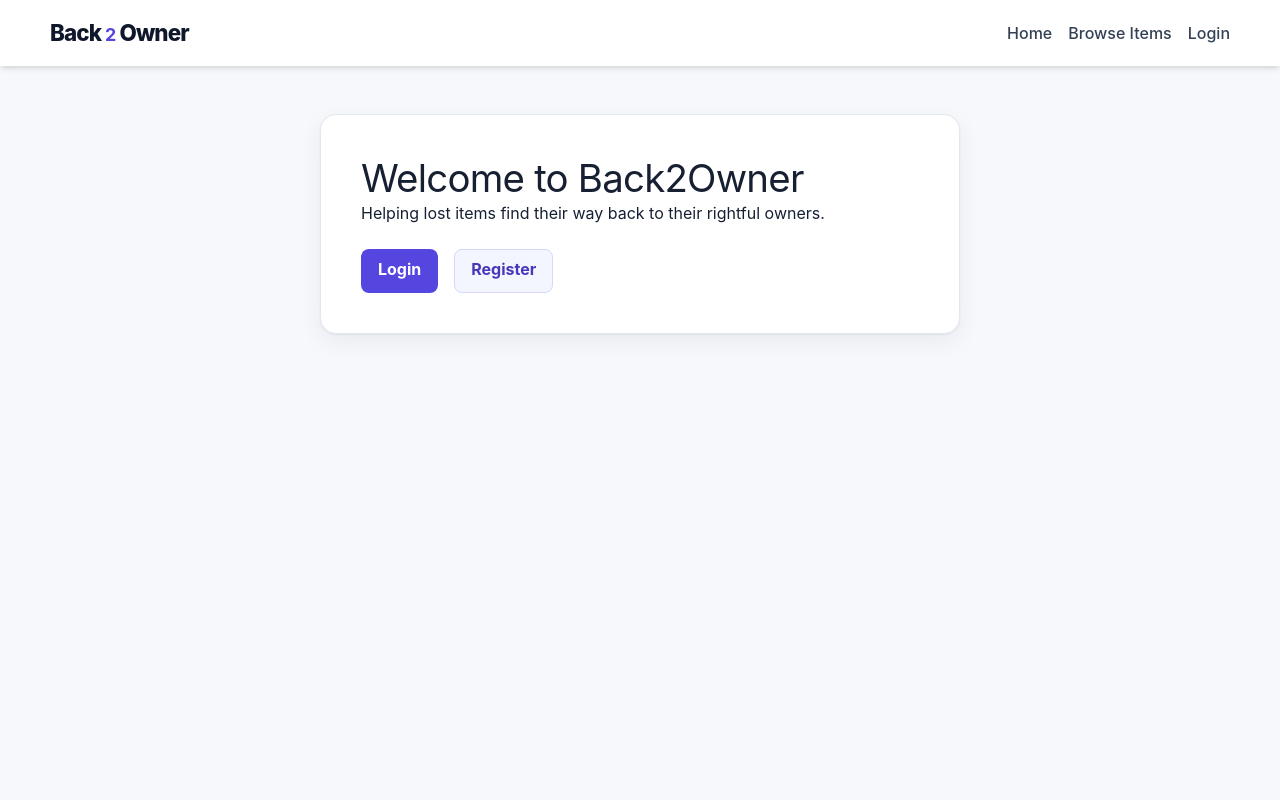
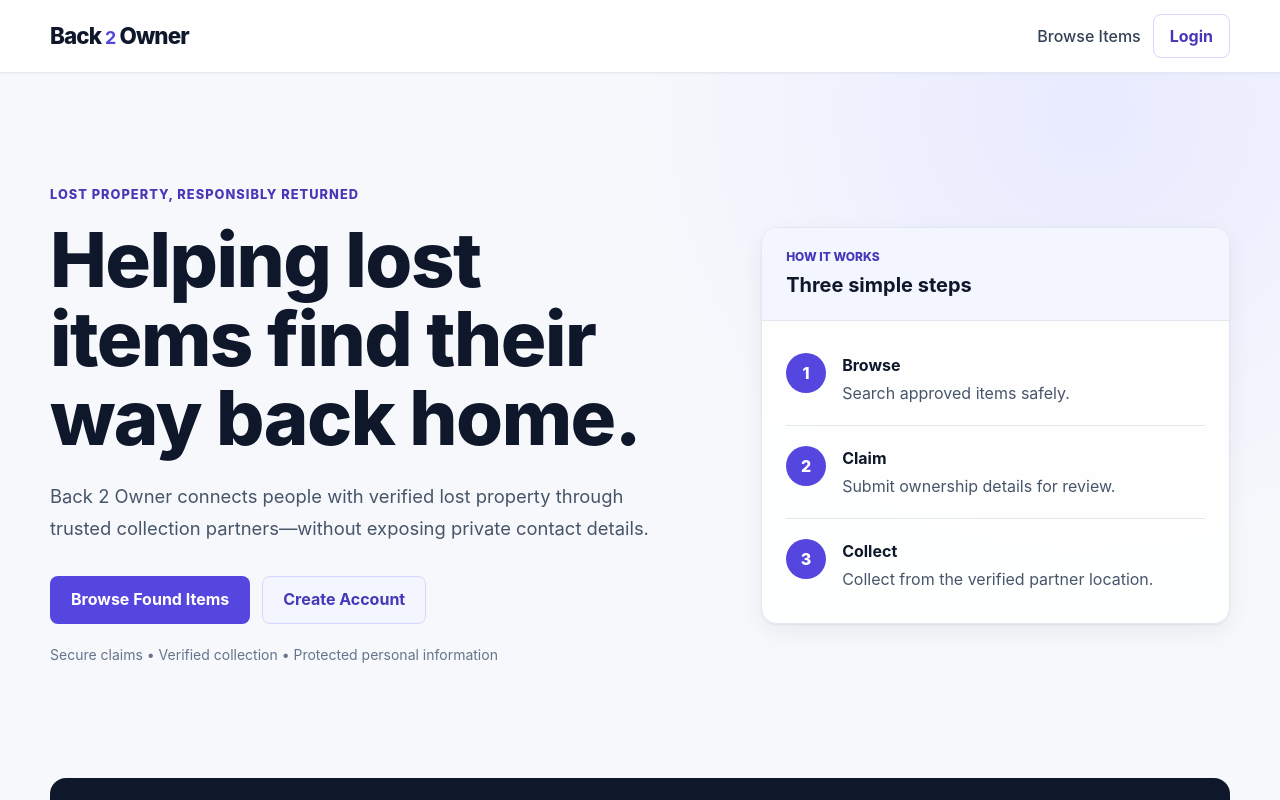
Before and after one commit to FuthifoXx/lostAndFound_frontEnd, a React (Vite) app: page / in a window 1280 px wide. Shown: the top 800 px of the page. Built offline with nearby package versions, Linux system fonts and the light colour scheme.

Commit message:
Redesign public landing experience

```diff
--- a/src/components/Navbar.jsx
+++ b/src/components/Navbar.jsx
@@ -1,33 +1,22 @@
 import { Link } from 'react-router-dom'
 import Logo from './Logo'
+import { getRoleHome } from '../utils/getRoleHome'
 
 function Navbar() {
   const user = JSON.parse(localStorage.getItem('user'))
-
-  const isAdmin = user?.role === 'admin'
-  const isPartner = user?.role === 'partner'
 
   return (
     <nav className='nav'>
       <div className='nav-center'>
         <Logo />
-        <div className='nav-links'>
-          <Link to='/'>Home</Link>
+        <div className='nav-links' aria-label='Primary navigation'>
           <Link to='/items'>Browse Items</Link>
 
-          {!user && <Link to='/login'>Login</Link>}
+          {!user && <Link to='/login' className='nav-login'>Login</Link>}
 
-          {user && <Link to='/dashboard'>Dashboard</Link>}
-
-          {user && <Link to='/notifications'>Notifications</Link>}
-
-          {isPartner && <Link to='/partner'>Partner Dashboard</Link>}
-
-          {isPartner && <Link to='/add-item'>Upload Item</Link>}
-
-          {isAdmin && <Link to='/pending-items'>Pending Items</Link>}
-
-          {isAdmin && <Link to='/admin/claims'>Pending Claims</Link>}
+          {user && (
+            <Link to={getRoleHome(user.role)} className='nav-login'>Dashboard</Link>
+          )}
         </div>
       </div>
     </nav>
--- a/src/pages/Landing.jsx
+++ b/src/pages/Landing.jsx
@@ -1,29 +1,76 @@
 import Navbar from '../components/Navbar'
 import { Link } from 'react-router-dom'
+import { useAuth } from '../hooks/useAuth'
+import { getRoleHome } from '../utils/getRoleHome'
 
 function Landing() {
+  const { user } = useAuth()
+
   return (
-    <>
+    <div className='public-page'>
       <Navbar />
 
-      <section className='form'>
-        <h2>Welcome to Back2Owner</h2>
-        <p className='text'>
-          Helping lost items find their way back to their rightful owners.
-        </p>
+      <main>
+        <section className='landing-hero'>
+          <div className='landing-hero-copy'>
+            <p className='landing-eyebrow'>Lost property, responsibly returned</p>
+            <h1>Helping lost items find their way back home.</h1>
+            <p className='landing-intro'>
+              Back 2 Owner connects people with verified lost property through
+              trusted collection partners—without exposing private contact details.
+            </p>
 
-        <Link to='/login' className='btn'>
-          Login
-        </Link>
-        <Link
-          to='/register'
-          className='btn btn-hipster'
-          style={{ marginLeft: '1rem' }}
-        >
-          Register
-        </Link>
-      </section>
-    </>
+            <div className='landing-actions'>
+              <Link to='/items' className='btn'>Browse found items</Link>
+              {user ? (
+                <Link to={getRoleHome(user.role)} className='btn btn-hipster'>
+                  Go to dashboard
+                </Link>
+              ) : (
+                <Link to='/register' className='btn btn-hipster'>Create account</Link>
+              )}
+            </div>
+
+            <p className='landing-trust'>
+              Secure claims <span aria-hidden='true'>•</span> Verified collection
+              <span aria-hidden='true'> • </span> Protected personal information
+            </p>
+          </div>
+
+          <div className='landing-journey' aria-label='How Back 2 Owner works'>
+            <div className='journey-heading'>
+              <span>How it works</span>
+              <strong>Three simple steps</strong>
+            </div>
+            <ol className='journey-steps'>
+              <li>
+                <span className='journey-number'>1</span>
+                <div><strong>Browse</strong><p>Search approved items safely.</p></div>
+              </li>
+              <li>
+                <span className='journey-number'>2</span>
+                <div><strong>Claim</strong><p>Submit ownership details for review.</p></div>
+              </li>
+              <li>
+                <span className='journey-number'>3</span>
+                <div><strong>Collect</strong><p>Collect from the verified partner location.</p></div>
+              </li>
+            </ol>
+          </div>
+        </section>
+
+        <section className='landing-purpose' aria-labelledby='landing-purpose-title'>
+          <div>
+            <p className='landing-eyebrow'>Found something?</p>
+            <h2 id='landing-purpose-title'>Hand it in. Help it get home.</h2>
+          </div>
+          <p>
+            Take found property to an affiliated Back 2 Owner partner. Staff will
+            record it securely and manage the return process.
+          </p>
+        </section>
+      </main>
+    </div>
   )
 }
 
--- a/src/styles/design-system.css
+++ b/src/styles/design-system.css
@@ -588,6 +588,160 @@ textarea {
   background: var(--brand-500);
 }
 
+/* Public landing page */
+.public-page {
+  min-height: 100vh;
+  background:
+    radial-gradient(circle at 85% 12%, var(--brand-100), transparent 28rem),
+    var(--backgroundColor);
+}
+
+.public-page .nav {
+  position: sticky;
+  top: 0;
+  z-index: 40;
+  min-height: 72px;
+  padding: 0 var(--space-6);
+  border-bottom: 1px solid var(--grey-200);
+  box-shadow: 0 1px 2px rgba(15, 23, 42, 0.04);
+}
+
+.public-page .nav-center { min-height: 72px; }
+.public-page .nav-links { display: flex; align-items: center; gap: var(--space-3); }
+.public-page .nav-links a { margin: 0; }
+
+.public-page .nav-login {
+  min-height: 44px;
+  display: inline-flex;
+  align-items: center;
+  padding: 0 var(--space-4);
+  border: 1px solid var(--brand-200);
+  border-radius: var(--radius-sm);
+  color: var(--brand-700);
+  font-weight: 700;
+}
+
+.landing-hero {
+  display: grid;
+  grid-template-columns: minmax(0, 1.15fr) minmax(300px, 0.85fr);
+  align-items: center;
+  gap: clamp(2rem, 6vw, 5rem);
+  width: min(calc(100% - 2rem), var(--max-width));
+  min-height: calc(100vh - 220px);
+  margin: 0 auto;
+  padding: clamp(4rem, 9vw, 7rem) 0;
+}
+
+.landing-hero-copy { max-width: 42rem; }
+
+.landing-eyebrow {
+  margin-bottom: var(--space-4);
+  color: var(--brand-700);
+  font-size: 0.8rem;
+  font-weight: 800;
+  letter-spacing: 0.08em;
+  text-transform: uppercase;
+}
+
+.landing-hero h1 {
+  max-width: 13ch;
+  color: var(--grey-900);
+  font-size: clamp(2.5rem, 6vw, 4.75rem);
+  font-weight: 800;
+  line-height: 1.04;
+}
+
+.landing-intro {
+  max-width: 38rem;
+  margin-top: var(--space-6);
+  color: var(--grey-600);
+  font-size: clamp(1rem, 2vw, 1.15rem);
+  line-height: 1.7;
+}
+
+.landing-actions {
+  display: flex;
+  flex-wrap: wrap;
+  gap: var(--space-3);
+  margin-top: var(--space-8);
+}
+
+.landing-actions .btn {
+  display: inline-flex;
+  align-items: center;
+  justify-content: center;
+  min-height: 48px;
+  padding-inline: var(--space-5);
+}
+
+.landing-trust {
+  margin-top: var(--space-5);
+  color: var(--grey-500);
+  font-size: 0.875rem;
+  line-height: 1.6;
+}
+
+.landing-journey {
+  overflow: hidden;
+  border: 1px solid var(--grey-200);
+  border-radius: var(--radius-lg);
+  background: rgba(255, 255, 255, 0.94);
+  box-shadow: var(--surface-shadow);
+}
+
+.journey-heading {
+  display: grid;
+  gap: var(--space-1);
+  padding: var(--space-5) var(--space-6);
+  border-bottom: 1px solid var(--grey-200);
+  background: var(--brand-50);
+}
+
+.journey-heading span { color: var(--brand-700); font-size: 0.75rem; font-weight: 800; text-transform: uppercase; }
+.journey-heading strong { color: var(--grey-900); font-size: 1.25rem; }
+.journey-steps { padding: var(--space-3) var(--space-6); }
+
+.journey-steps li {
+  display: flex;
+  align-items: flex-start;
+  gap: var(--space-4);
+  padding: var(--space-5) 0;
+}
+
+.journey-steps li + li { border-top: 1px solid var(--grey-200); }
+
+.journey-number {
+  display: grid;
+  flex: 0 0 40px;
+  width: 40px;
+  height: 40px;
+  place-items: center;
+  border-radius: 50%;
+  background: var(--brand-600);
+  color: white;
+  font-weight: 800;
+}
+
+.journey-steps strong { color: var(--grey-900); }
+.journey-steps p { margin-top: var(--space-1); color: var(--grey-600); line-height: 1.5; }
+
+.landing-purpose {
+  display: grid;
+  grid-template-columns: 1fr 1fr;
+  align-items: center;
+  gap: var(--space-8);
+  width: min(calc(100% - 2rem), var(--max-width));
+  margin: 0 auto var(--space-12);
+  padding: clamp(1.5rem, 4vw, 2.5rem);
+  border-radius: var(--radius-lg);
+  background: var(--grey-900);
+  color: white;
+}
+
+.landing-purpose .landing-eyebrow { margin-bottom: var(--space-2); color: var(--brand-300); }
+.landing-purpose h2 { font-size: clamp(1.5rem, 3vw, 2rem); font-weight: 750; }
+.landing-purpose > p { color: var(--grey-300); line-height: 1.7; }
+
 .sidebar-backdrop {
   display: none;
 }
@@ -630,6 +784,14 @@ textarea {
     opacity: 1;
     pointer-events: auto;
   }
+
+  .landing-hero {
+    grid-template-columns: 1fr;
+    min-height: auto;
+    padding-block: var(--space-12);
+  }
+
+  .landing-hero-copy { max-width: 46rem; }
 }
 
 @media (max-width: 520px) {
@@ -643,6 +805,21 @@ textarea {
   .item-badges { justify-content: flex-start; }
   .item-footer { align-items: flex-start; flex-direction: column; }
   .item-actions .btn { width: 100%; }
+
+  .public-page .nav { min-height: 64px; padding-inline: var(--space-4); }
+  .public-page .nav-center { min-height: 64px; }
+  .public-page .nav-links { gap: var(--space-2); }
+  .public-page .nav-links > a:first-child { display: none; }
+  .public-page .nav-login { padding-inline: var(--space-3); }
+  .landing-hero { padding-block: var(--space-10); }
+  .landing-hero h1 { font-size: clamp(2.35rem, 12vw, 3.25rem); }
+  .landing-actions { flex-direction: column; }
+  .landing-actions .btn { width: 100%; }
+  .landing-trust span { display: none; }
+  .landing-trust { display: grid; gap: var(--space-1); }
+  .journey-heading,
+  .journey-steps { padding-inline: var(--space-5); }
+  .landing-purpose { grid-template-columns: 1fr; gap: var(--space-4); }
 }
 
 @media (prefers-reduced-motion: reduce) {
```
